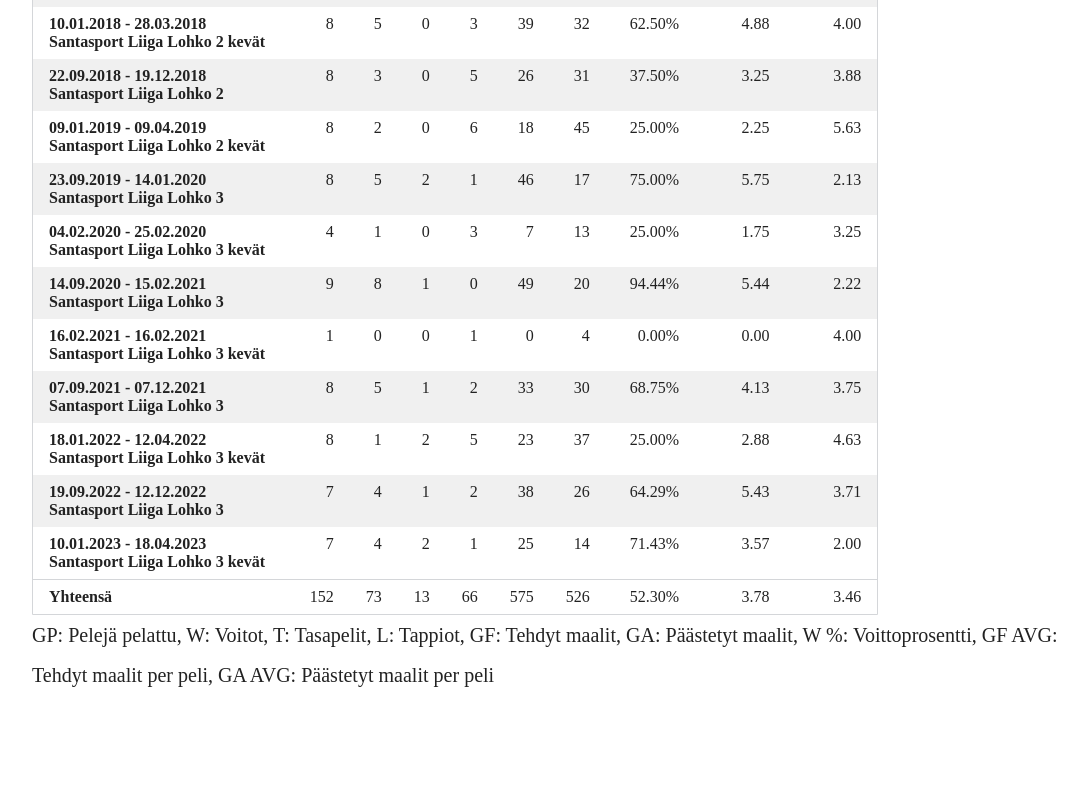
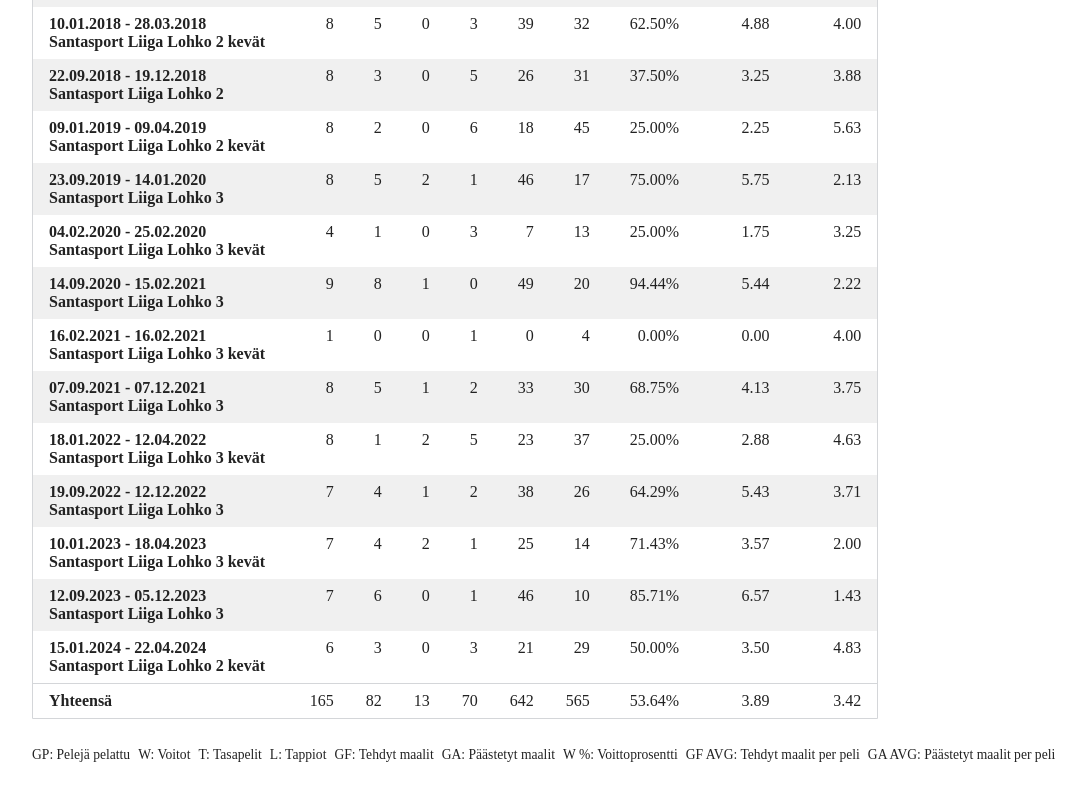
Before and after one commit to tvuollo/reidarsStats, a React (Create React App) app: page / in a window 1280 px wide. Shown: the part 690-1490 px from the top of the page, without its empty margins (68-1155 px from the left). Before the commit the page ends 1439 px from the top, so only its background shows below. Built offline with nearby package versions, Linux system fonts and the light colour scheme.

Commit message:
Tune table legend UI

```diff
--- a/src/App.css
+++ b/src/App.css
@@ -47,3 +47,14 @@
 .reidars-datatable tfoot td {
     border-top: 1px solid #D4D6D9;
 }
+
+.reidars-table-legend {
+    font-size: .85rem !important;
+    line-height: 1.25em !important;
+    margin: 2em 0 !important;
+}
+
+.reidars-table-legend-span {
+    display: inline-block;
+    margin: 0 .5rem .5rem 0;
+}
--- a/src/App.tsx
+++ b/src/App.tsx
@@ -11,7 +11,19 @@
   const [updated, setUpdated] = useState<number>(Date.now());
 
   const reidarsTeamId: string = "996011578";
-  const dataPaths: string[] = ['2014', '2015', '2016', '2017', '2018', '2019', '2020', '2021', '2022', '2023'];
+  const dataPaths: string[] = [
+    '2014',
+    '2015',
+    '2016',
+    '2017',
+    '2018',
+    '2019',
+    '2020',
+    '2021',
+    '2022',
+    '2023',
+    '2024'
+  ];
 
   const [masterData, setMasterData] = useState<DataItem[]>([])
   const [statGroups, setStatGroups] = useState<StatGroup[]>([]);
--- a/src/Interfaces/TeamSeasonStats.tsx
+++ b/src/Interfaces/TeamSeasonStats.tsx
@@ -6,6 +6,7 @@
     Looses: number;
     PenaltyMinutes?: number;
     StartDate: string;
+    StartDateTimeStamp: number;
     StatGroupId?: string;
     StatGroupName?: string;
     Ties: number;
--- a/src/Sections/AllTeamData.tsx
+++ b/src/Sections/AllTeamData.tsx
@@ -177,7 +177,17 @@
                         </tfoot>
                             )}
                     </table>
-                    <p className="reidars-table-legend">GP: Pelejä pelattu,	W: Voitot, T: Tasapelit, L: Tappiot, GF: Tehdyt maalit, GA: Päästetyt maalit, W %: Voittoprosentti, GF AVG: Tehdyt maalit per peli, GA AVG: Päästetyt maalit per peli</p>
+                    <p className="reidars-table-legend">
+                        <span className="reidars-table-legend-span">GP: Pelejä pelattu</span>
+                        <span className="reidars-table-legend-span">W: Voitot</span>
+                        <span className="reidars-table-legend-span">T: Tasapelit</span>
+                        <span className="reidars-table-legend-span">L: Tappiot</span>
+                        <span className="reidars-table-legend-span">GF: Tehdyt maalit</span>
+                        <span className="reidars-table-legend-span">GA: Päästetyt maalit</span>
+                        <span className="reidars-table-legend-span">W %: Voittoprosentti</span>
+                        <span className="reidars-table-legend-span">GF AVG: Tehdyt maalit per peli</span>
+                        <span className="reidars-table-legend-span">GA AVG: Päästetyt maalit per peli</span>
+                    </p>
                 </div>
             </div>
         </div>
```
